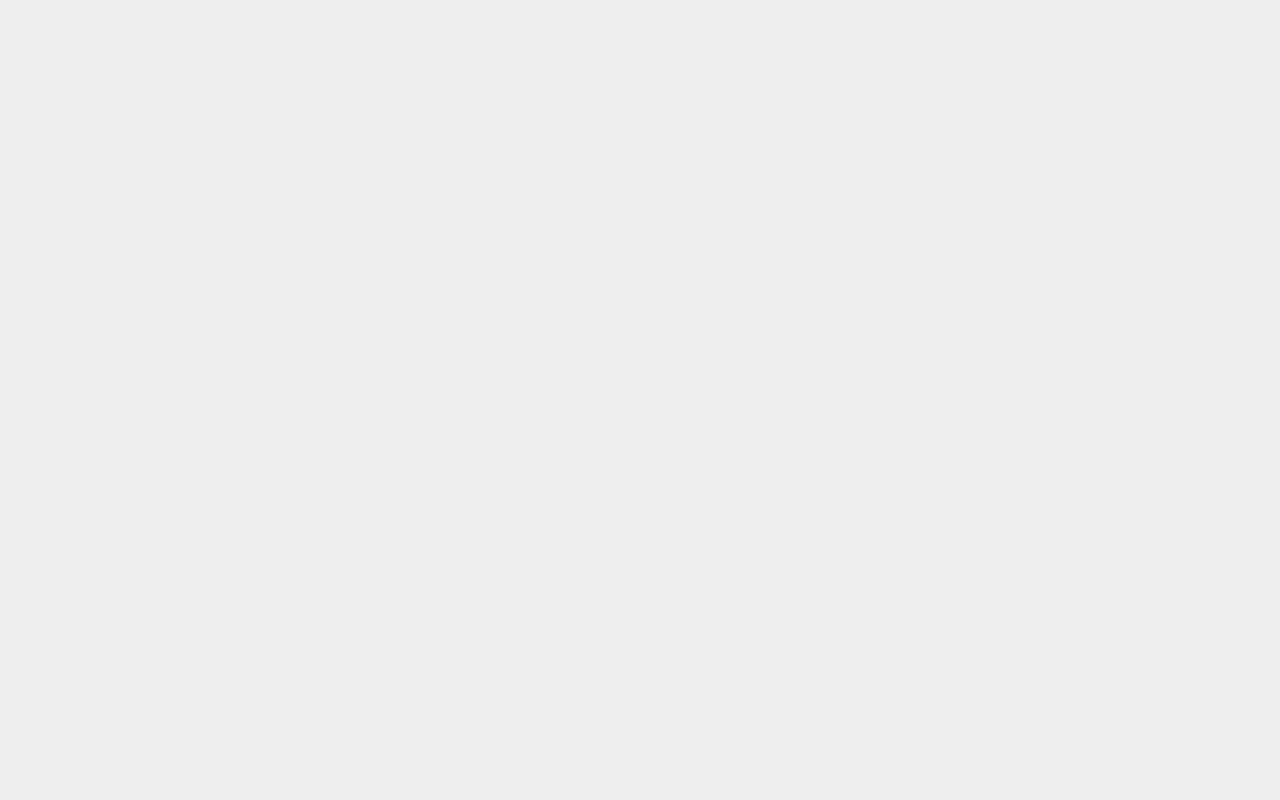
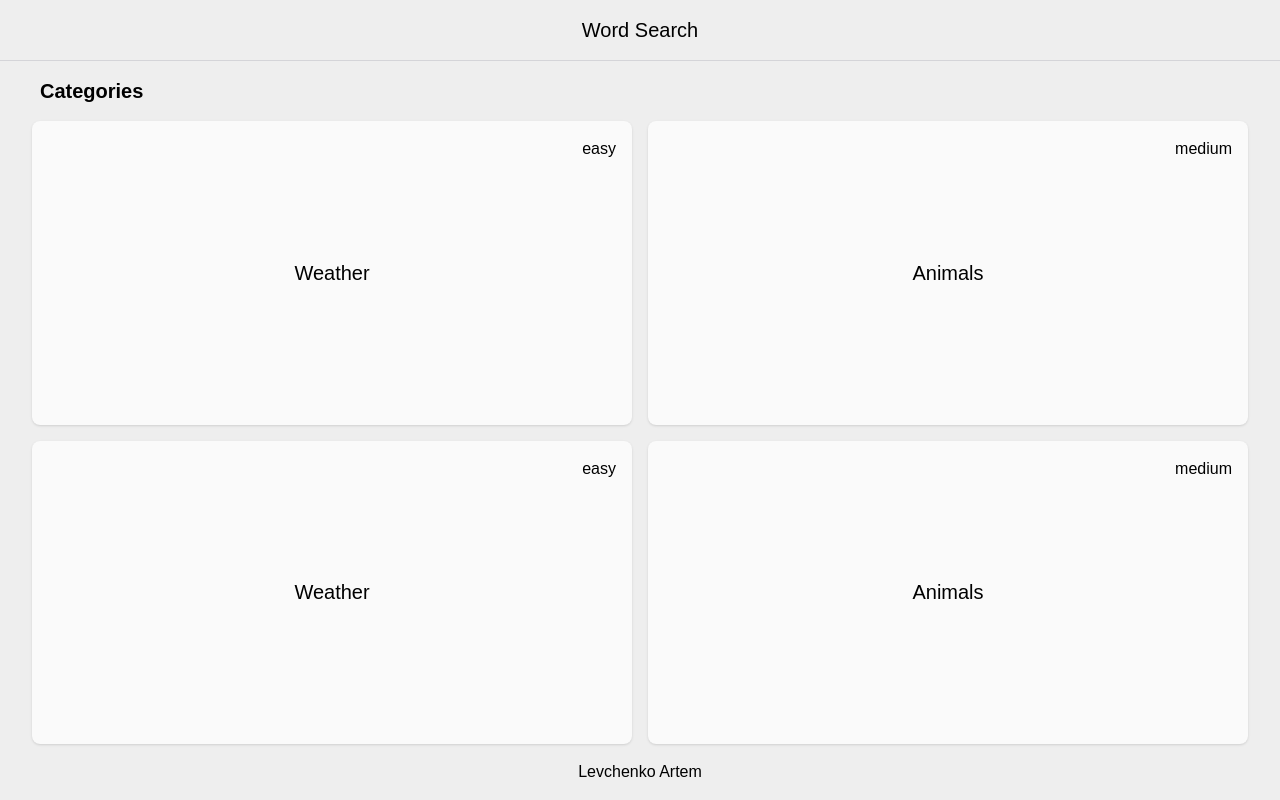
Before and after one commit to t-oma/COP, a Next.js app: page / in a window 1280 px wide. Built offline with nearby package versions, Linux system fonts and the light colour scheme.

Commit message:
home page basic layout

```diff
--- a/src/app/layout.tsx
+++ b/src/app/layout.tsx
@@ -25,7 +25,7 @@ export default function RootLayout({
   return (
     <html lang="en">
       <body className="antialiased">
-        <div className="min-h-screen p-8">{children}</div>
+        <div className="flex min-h-screen flex-col">{children}</div>
       </body>
     </html>
   );
--- a/src/app/page.tsx
+++ b/src/app/page.tsx
@@ -1,3 +1,42 @@
+import Link from "next/link";
+import { levels } from "./_lib/data";
+
 export default function Home() {
-  return <main></main>;
+  return (
+    <>
+      <header className="flex flex-col items-center justify-between border-b border-zinc-300 p-4">
+        <Link
+          href="/"
+          className="text-xl"
+        >
+          Word Search
+        </Link>
+      </header>
+
+      <main className="flex flex-1 flex-col">
+        <div className="flex items-center px-10 py-4">
+          <h1 className="text-xl font-semibold">Categories</h1>
+        </div>
+
+        <div className="grid flex-1 grid-cols-2 gap-4 px-8">
+          {levels.map((level) => (
+            <Link
+              key={level.id}
+              href={`#${level.link}`}
+              className="relative flex flex-col items-center justify-center gap-2 rounded-lg bg-zinc-50 p-4 shadow-sm hover:bg-zinc-100"
+            >
+              <span className="text-xl">{level.title}</span>
+              <span className="absolute top-0 right-0 p-4 text-base">
+                {level.difficulty}
+              </span>
+            </Link>
+          ))}
+        </div>
+      </main>
+
+      <footer className="flex items-center justify-center p-4">
+        <p>Levchenko Artem</p>
+      </footer>
+    </>
+  );
 }
```
